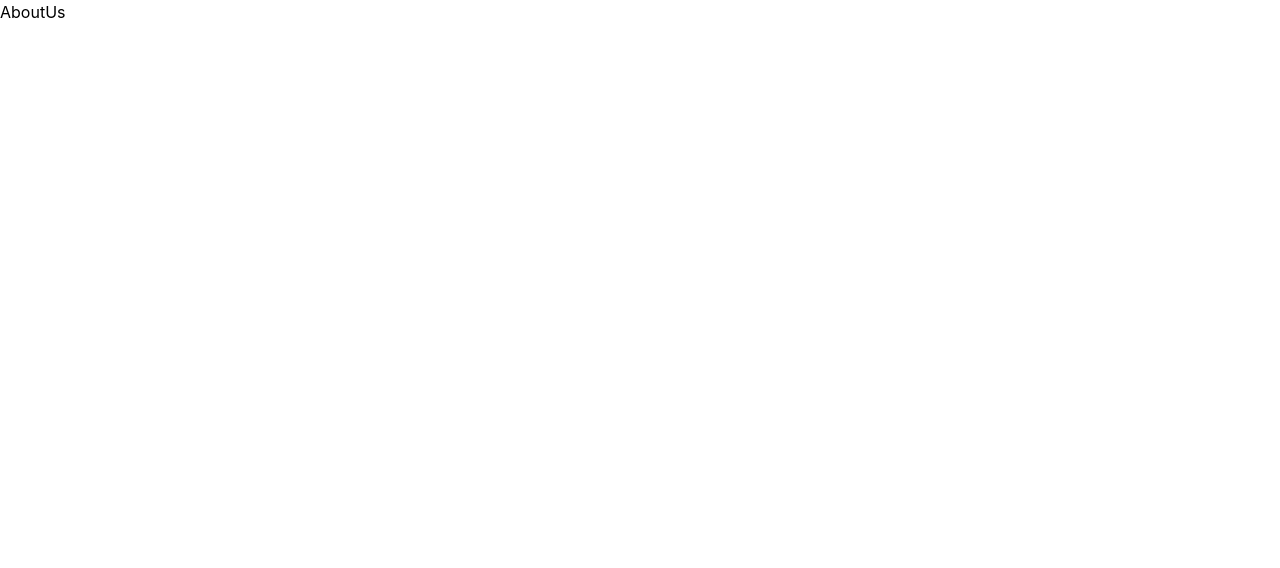
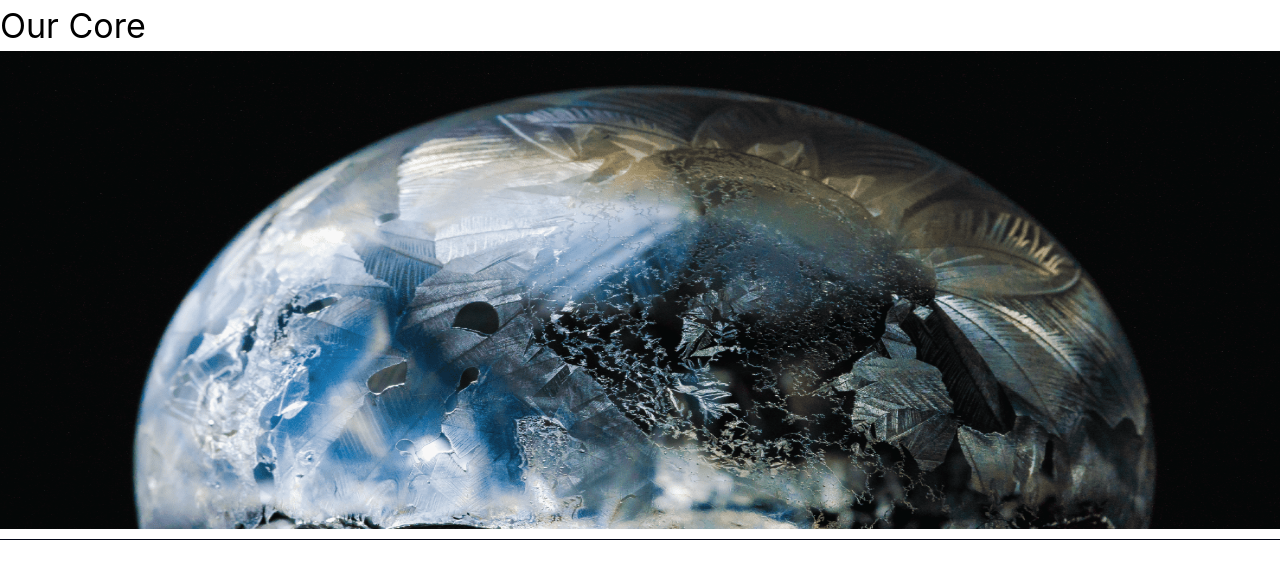
Before and after one commit to EmpChirag/pareto-economics, a React (Create React App) app: page /about-us in a window 1280 px wide. Shown: the top 568 px of the page. Built offline with nearby package versions, Linux system fonts and the light colour scheme.

Commit message:
create about page

```diff
--- a/src/pages/AboutUs/index.js
+++ b/src/pages/AboutUs/index.js
@@ -2,7 +2,12 @@ import React from 'react'
 
 const AboutUs = () => {
   return (
-    <div>AboutUs</div>
+    <div className='container max-width-[1480px] mx-auto'>
+      <h2 className='text-[34px]'>Our Core</h2>
+     <div className='border-b border-slate-950 pb-[10px]'>
+      <img  src='images/AboutUs/Our-Core.png' className='h-[478px] w-full'/>
+     </div>
+    </div>
   )
 }
 
--- a/tailwind.config.js
+++ b/tailwind.config.js
@@ -2,7 +2,17 @@
 module.exports = {
   content: ["./src/**/*.{js,jsx,ts,tsx}"],
   theme: {
-    extend: {}
+    extend: {
+      screens: {
+      "2xl": "1480px",
+      "max-2xl": { max: "1439px" },
+      "max-xl": { max: "1279px" },
+      "max-1150": { max: "1149px" },
+      "max-lg": { max: "1023px" },
+      "max-900": { max: "899px" },
+      "max-md": { max: "767px" },
+      "max-sm": { max: "639px" }
+    }}
   },
   plugins: []
 };
```
Also changed, not shown: public/images/AboutUs/Our-Core.png (added).
